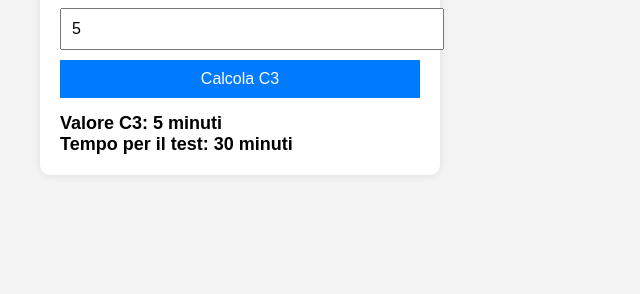
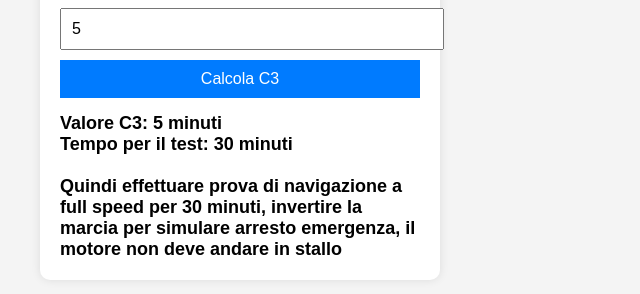
Before and after one commit to Cthv9/calcolatore-c3-pwa, a plain HTML site: page index.html in a window 1280 px wide. Both pictures are taken after typing "5" into the empty fields and a click on the button "Calcola C3". Shown: the part 148-442 px from the top of the page, without its empty margins (0-640 px from the left). Drawn offline with Linux system fonts and the light colour scheme.

Commit message:
Update index.html
text add

```diff
--- a/index.html
+++ b/index.html
@@ -66,7 +66,7 @@
             }
             let c3 = timeToReduce;
             let verificationTime = c3 * 6;
-            document.getElementById('result').innerHTML = `Valore C3: ${c3} minuti<br>Tempo per il test: ${verificationTime} minuti`;
+            document.getElementById('result').innerHTML = `Valore C3: ${c3} minuti<br>Tempo per il test: ${verificationTime} minuti<br><br>Quindi effettuare prova di navigazione a full speed per ${verificationTime} minuti, invertire la marcia per simulare arresto emergenza, il motore non deve andare in stallo`;
         }
     </script>
 </body>
```
